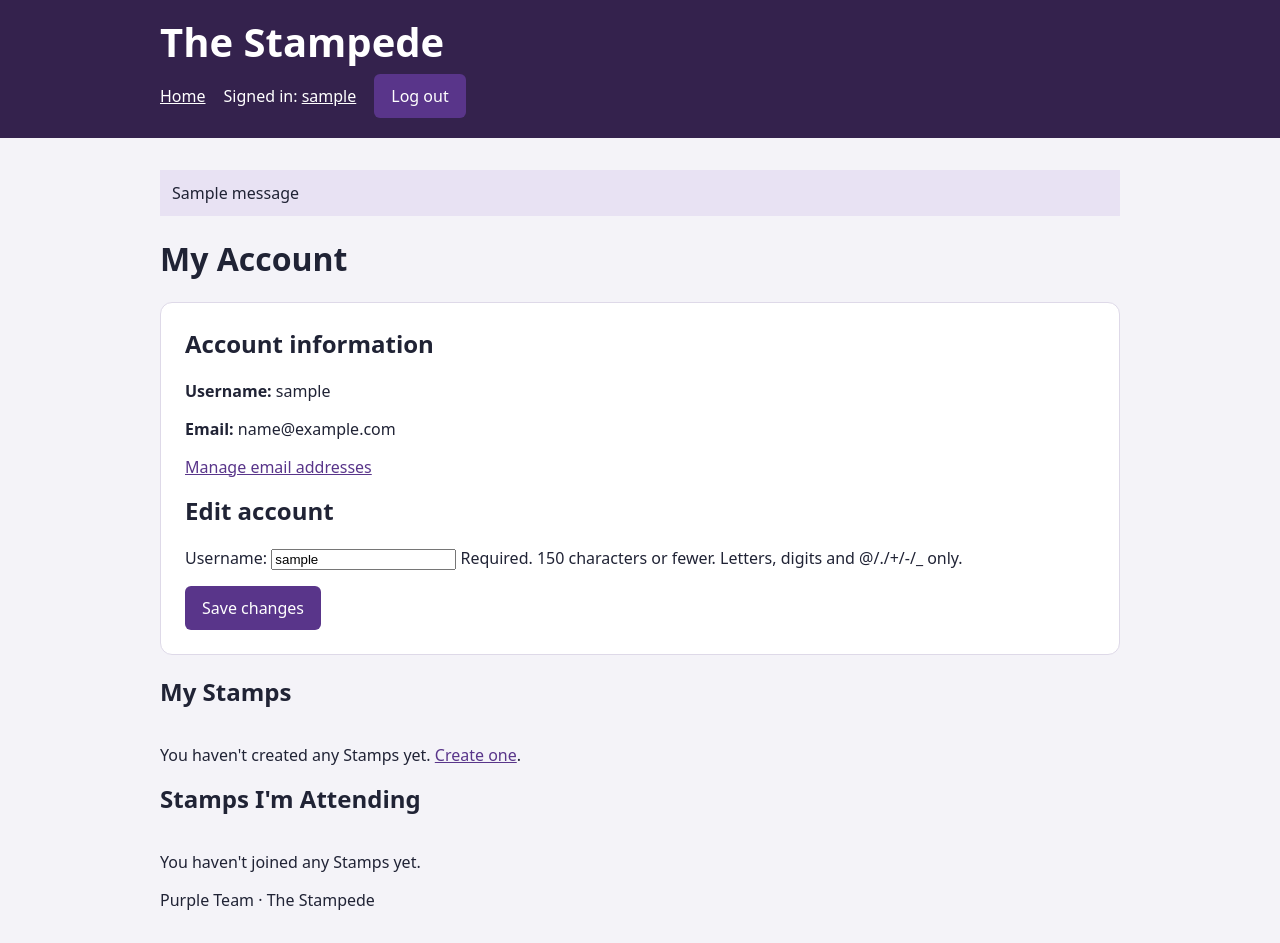
After one commit to dman-camps/The-Stampede, a Django app: page /account/ in a window 1280 px wide. The commit adds this page. Run offline with Django 5.2, Linux system fonts and the light colour scheme; a user stored in the database is signed in; tables that the repository leaves empty hold one stand-in row (values such as "Sample post"); one stand-in notice (Sample message) is shown; data that the repository does not hold is empty.

Commit message:
account page created
linked through header
allows for username changes
allows user to see attending stamps
allows user to see created stamps

```diff
--- a/stampede/urls.py
+++ b/stampede/urls.py
@@ -14,4 +14,5 @@ urlpatterns = [
     path('stamps/<int:pk>/join/', views.join_permission, name='join_permission'),
     path('stamps/<int:pk>/participants/', views.stamp_participants, name='stamp_participants'),
     path('stamps/<int:pk>/leave/', views.leave_stamp, name='leave_stamp'),
+    path("account/", views.account, name="account")
 ]
--- a/stamps/forms.py
+++ b/stamps/forms.py
@@ -1,4 +1,6 @@
 from django import forms
+from django.contrib.auth.models import User
+
 from .models import Stamp
 
 
@@ -206,3 +208,8 @@ class CustomSignupForm(AllauthSignupForm):
             raise forms.ValidationError("Passwords do not match.")
 
         return password2
+
+class AccountForm(forms.ModelForm):
+    class Meta:
+        model = User
+        fields = ["username"]
--- a/stamps/templates/stamps/_header.html
+++ b/stamps/templates/stamps/_header.html
@@ -11,7 +11,7 @@
         {% if user.is_authenticated %}
 
             <!--shows signed in username-->
-            <span>Signed in: {{ user.username }}</span>
+            <span>Signed in: <a href="{% url 'account' %}">{{ user.username }}</a></span>
 
             <!--provides logout form-->
             <form method="post" action="{% url 'logout' %}">
--- /dev/null
+++ b/stamps/templates/stamps/account.html
@@ -0,0 +1,92 @@
+{% load static %}
+<!doctype html>
+<html lang="en">
+<head>
+    <meta charset="utf-8">
+    <meta name="viewport" content="width=device-width, initial-scale=1">
+    <title>The Stampede | My Account</title>
+    <link rel="stylesheet" href="{% static 'stamps/styles.css' %}">
+</head>
+
+<body>
+    <!--adds shared header-->
+    {% include 'stamps/_header.html' %}
+    <main>
+        <!--displays messages from Django-->
+        {% if messages %}
+            <ul class="messages" aria-live="polite">
+                {% for message in messages %}
+                    <li>{{ message }}</li>
+                {% endfor %}
+            </ul>
+        {% endif %}
+
+        <h1>My Account</h1>
+
+        <!--shows account info and edit form-->
+        <section class="card">
+            <h2>Account information</h2>
+            <p><strong>Username:</strong> {{ user.username }}</p>
+            <p><strong>Email:</strong> {{ user.email }}</p>
+            <p class="muted">
+                <a href="{% url 'account_email' %}">Manage email addresses</a>
+            </p>
+
+            <h2>Edit account</h2>
+            <form method="post">
+                {% csrf_token %}
+                {{ form.as_p }}
+                <button class="button" type="submit">Save changes</button>
+            </form>
+        </section>
+
+        <!--displays Stamps the user owns-->
+        <h2>My Stamps</h2>
+        <div class="grid">
+            {% for stamp in owned_stamps %}
+                <article class="card">
+                    <h2>
+                        <a href="{% url 'stamp_detail' stamp.pk %}">
+                            {{ stamp.title }}
+                        </a>
+                    </h2>
+                    <p>{{ stamp.date }} · {{ stamp.time }}</p>
+                    <p>{{ stamp.location }}</p>
+                    <p>{{ stamp.num_participants }} / {{ stamp.max_participants }} participants</p>
+                    <p class="muted">
+                        Organizer: {{ stamp.creator.username|default:'Unassigned' }}
+                    </p>
+                </article>
+            {% empty %}
+                <p>You haven't created any Stamps yet.
+                    <a href="{% url 'create' %}">Create one</a>.</p>
+            {% endfor %}
+        </div>
+
+        <!--displays Stamps the user is attending-->
+        <h2>Stamps I'm Attending</h2>
+        <div class="grid">
+            {% for stamp in attending_stamps %}
+                <article class="card">
+                    <h2>
+                        <a href="{% url 'stamp_detail' stamp.pk %}">
+                            {{ stamp.title }}
+                        </a>
+                    </h2>
+                    <p>{{ stamp.date }} · {{ stamp.time }}</p>
+                    <p>{{ stamp.location }}</p>
+                    <p>{{ stamp.num_participants }} / {{ stamp.max_participants }} participants</p>
+                    <p class="muted">
+                        Organizer: {{ stamp.creator.username|default:'Unassigned' }}
+                    </p>
+                </article>
+            {% empty %}
+                <p>You haven't joined any Stamps yet.</p>
+            {% endfor %}
+        </div>
+
+        <!--displays team footer-->
+        <footer>Purple Team · The Stampede</footer>
+    </main>
+</body>
+</html>
--- a/stamps/views.py
+++ b/stamps/views.py
@@ -4,8 +4,9 @@ from django.http import HttpResponse
 from django.shortcuts import get_object_or_404, redirect, render
 from django.views.decorators.http import require_POST, require_http_methods
 from django.contrib.auth.models import User
+from pyexpat.errors import messages
 
-from .forms import StampForm
+from .forms import StampForm, AccountForm
 from .models import Stamp, StampParticipation
 
 
@@ -171,3 +172,19 @@ def stamp_detail(request, pk):
     return render(request, "detail.html", {
         "stamp": stamp
     })
+
+@login_required
+@require_http_methods(["GET", "POST"])
+def account(request):
+    if request.method == "POST":
+        form = AccountForm(request.POST, instance=request.user)
+        if form.is_valid():
+            form.save()
+            return redirect("account")
+    else:
+        form = AccountForm(instance=request.user)
+
+    owned_stamps = Stamp.objects.filter(creator=request.user).order_by("date", "time")
+    attending_stamps = Stamp.objects.filter(pk__in=StampParticipation.objects.filter(user=request.user).values("stamp")).order_by("date", "time")
+
+    return render(request, "stamps/account.html", {"form": form, "owned_stamps": owned_stamps, "attending_stamps": attending_stamps})
```
